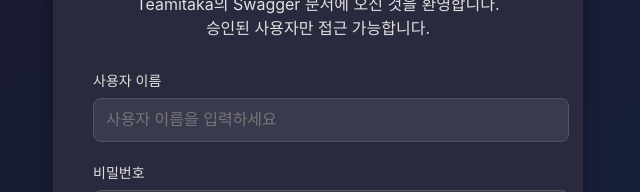
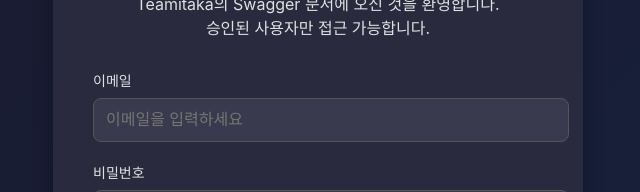
Before and after one commit to sjwoo1999/teamitaka-swagger-docs, a React (Create React App) app in the folder frontend/: page / in a window 1280 px wide. Shown: the part 259-451 px from the top of the page, without its empty margins (322-962 px from the left). Built offline with nearby package versions, Linux system fonts and the light colour scheme; no server answers.

Commit message:
🥅 There are still errors
There are still errors

```diff
--- a/frontend/src/App.js
+++ b/frontend/src/App.js
@@ -1,13 +1,14 @@
 import React from 'react';
 import { BrowserRouter as Router, Route, Routes } from 'react-router-dom';
 import MainPage from './pages/MainPage';
+import SwaggerDocument from './pages/SwaggerDocument';
 
 function App() {
     return (
         <Router>
             <Routes>
                 <Route path="/" element={<MainPage />} />
-                <Route path="/api-docs" element={<div>Swagger 문서로 리다이렉트 중...</div>} />
+                <Route path="/api-docs" element={<SwaggerDocument />} />
             </Routes>
         </Router>
     );
--- a/frontend/src/config/firebase.js
+++ b/frontend/src/config/firebase.js
@@ -1,5 +1,5 @@
 import { initializeApp } from 'firebase/app';
-import 'firebase/auth'; // 필요한 Firebase 서비스 추가
+import { getAuth } from 'firebase/auth';
 
 const firebaseConfig = {
     apiKey: process.env.REACT_APP_FIREBASE_API_KEY,
@@ -11,4 +11,4 @@
 };
 
 const app = initializeApp(firebaseConfig);
-export default app;
+export const auth = getAuth(app);
--- a/frontend/src/pages/MainPage.js
+++ b/frontend/src/pages/MainPage.js
@@ -1,10 +1,12 @@
 import React, { useState, useEffect } from 'react';
 import { useNavigate } from 'react-router-dom';
 import { getCsrfToken, login } from '../services/authService';
+import { auth } from '../firebase';
+import { signInWithEmailAndPassword } from 'firebase/auth';
 import './MainPage.css';
 
 function MainPage() {
-    const [username, setUsername] = useState('');
+    const [email, setEmail] = useState('');
     const [password, setPassword] = useState('');
     const [csrfToken, setCsrfToken] = useState('');
     const [message, setMessage] = useState('');
@@ -20,12 +22,14 @@
     const handleSubmit = async (e) => {
         e.preventDefault();
         try {
-            const data = await login(username, password, csrfToken);
-            localStorage.setItem('token', data.token);
+            const userCredential = await signInWithEmailAndPassword(auth, email, password);
+            const idToken = await userCredential.user.getIdToken();
+            const data = await login(email, password, csrfToken); // 백엔드와 동기화
+            localStorage.setItem('token', idToken);
             setMessage('로그인 성공! Swagger 문서로 이동합니다.');
             setTimeout(() => navigate('/api-docs'), 1000);
         } catch (error) {
-            setMessage(error.response?.data?.message || '로그인 실패');
+            setMessage(error.message || '로그인 실패');
         }
     };
 
@@ -36,13 +40,13 @@
                 <p>Teamitaka의 Swagger 문서에 오신 것을 환영합니다.<br />승인된 사용자만 접근 가능합니다.</p>
                 <form onSubmit={handleSubmit}>
                     <div className="input-group">
-                        <label htmlFor="username">사용자 이름</label>
+                        <label htmlFor="email">이메일</label>
                         <input
-                            type="text"
-                            id="username"
-                            value={username}
-                            onChange={(e) => setUsername(e.target.value)}
-                            placeholder="사용자 이름을 입력하세요"
+                            type="email"
+                            id="email"
+                            value={email}
+                            onChange={(e) => setEmail(e.target.value)}
+                            placeholder="이메일을 입력하세요"
                             required
                         />
                     </div>
--- /dev/null
+++ b/frontend/src/pages/SwaggerDocument.js
@@ -0,0 +1,20 @@
+import React from 'react';
+import SwaggerUI from 'swagger-ui-react';
+import 'swagger-ui-react/swagger-ui.css';
+
+const SwaggerDocument = () => {
+    const token = localStorage.getItem('token');
+    return (
+        <SwaggerUI
+            url="http://localhost:3001/api-docs/swagger.json"
+            requestInterceptor={(req) => {
+                if (token) {
+                    req.headers['Authorization'] = `Bearer ${token}`;
+                }
+                return req;
+            }}
+        />
+    );
+};
+
+export default SwaggerDocument;
--- a/frontend/src/services/authService.js
+++ b/frontend/src/services/authService.js
@@ -3,8 +3,13 @@
 const API_URL = process.env.REACT_APP_API_URL || 'http://localhost:3001';
 
 export const getCsrfToken = async () => {
-    const response = await axios.get(`${API_URL}/csrf-token`, { withCredentials: true });
-    return response.data.csrfToken;
+    try {
+        const response = await axios.get(`${API_URL}/csrf-token`, { withCredentials: true });
+        return response.data.csrfToken;
+    } catch (error) {
+        console.error('CSRF 토큰 요청 실패:', error);
+        throw error;
+    }
 };
 
 export const login = async (username, password, csrfToken) => {
```
Also changed, not shown: 1 other file (tests, documents, lock files or other folders). Lines whose indentation alone changed are shown as unchanged.
